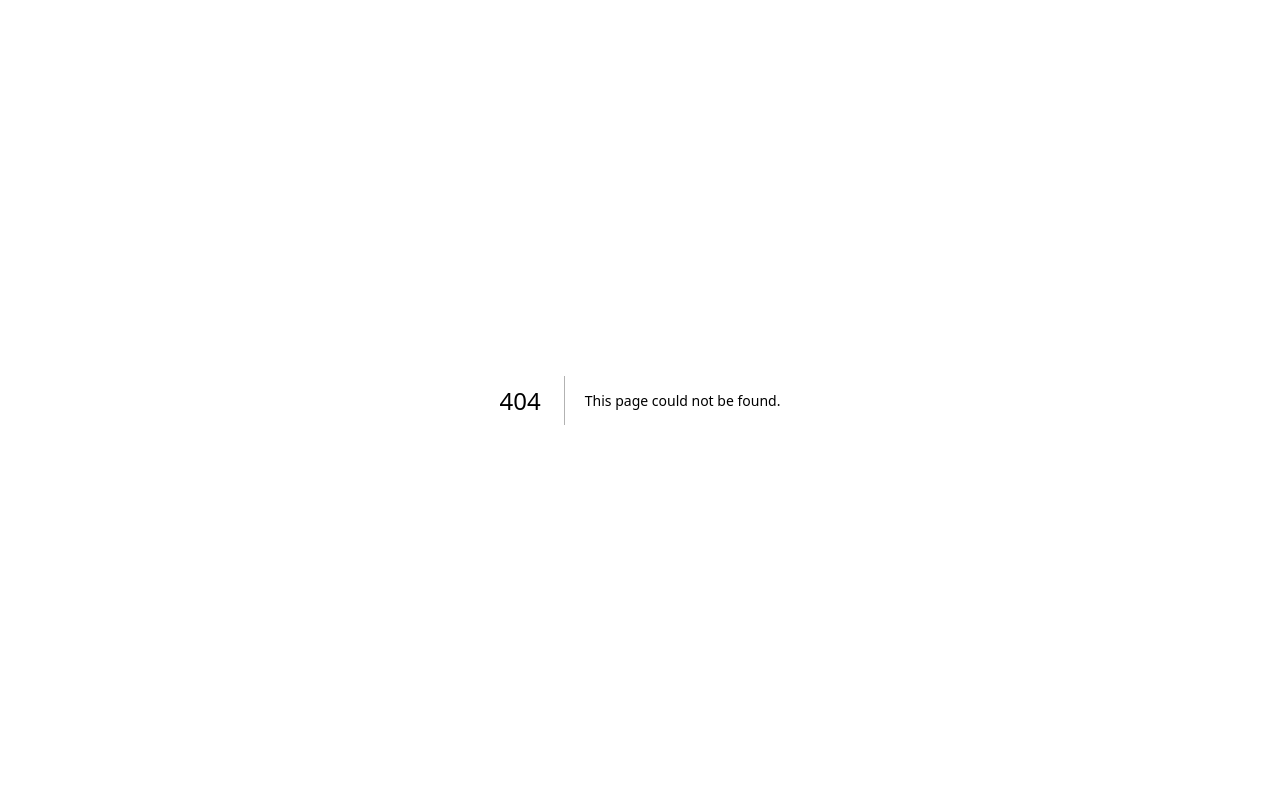
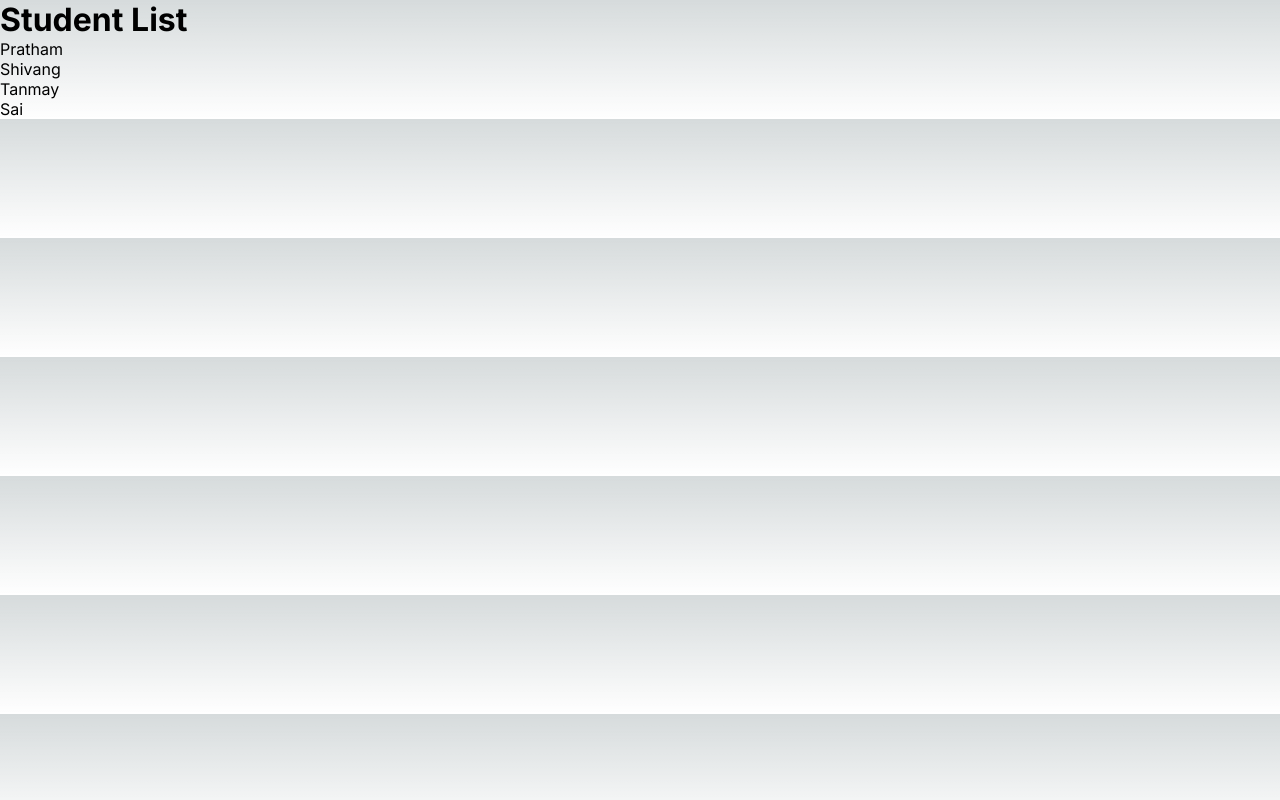
Before and after one commit to PrathamGupta21/blog_nextJS, a Next.js app: page /students in a window 1280 px wide. Before the commit this address had no page. Built offline with nearby package versions, Linux system fonts and the light colour scheme.

Commit message:
Dynamic Routing

```diff
--- a/src/app/login/layout.js
+++ b/src/app/login/layout.js
@@ -1,14 +1,9 @@
-'use client';
 import Link from 'next/link';
 import './login.css';
-import { usePathname } from 'next/navigation';
 
 export default function Layout({ children }) {
-  const pathName = usePathname();
-
   return (
     <div>
-      {pathName === '/login/loginteacher' ? null : (
       <ul className='login-menu'>
         <li>
           <h4>Login NavBar</h4>
@@ -23,7 +18,6 @@ export default function Layout({ children }) {
           <Link href='/login/loginteacher'>Login Teacher</Link>
         </li>
       </ul>
-      )}
       {children}
     </div>
   );
--- /dev/null
+++ b/src/app/students/page.js
@@ -0,0 +1,22 @@
+import Link from 'next/link';
+
+export default function Students() {
+  const students = [
+    { id: 'pratham', name: 'Pratham' },
+    { id: 'shivang', name: 'Shivang' },
+    { id: 'tanmay', name: 'Tanmay' },
+    { id: 'sai', name: 'Sai' },
+  ];
+  return (
+    <div>
+      <h1>Student List</h1>
+      <ul>
+        {students.map((student) => (
+          <li key={student.id}>
+            <Link href={`/students/${student.id}`}>{student.name}</Link>
+          </li>
+        ))}
+      </ul>
+    </div>
+  );
+}
```
Also changed, not shown: src/app/page.js (+4 -4 lines), src/app/students/[student]/page.js (added, +9 -0 lines). Lines whose indentation alone changed are shown as unchanged.
